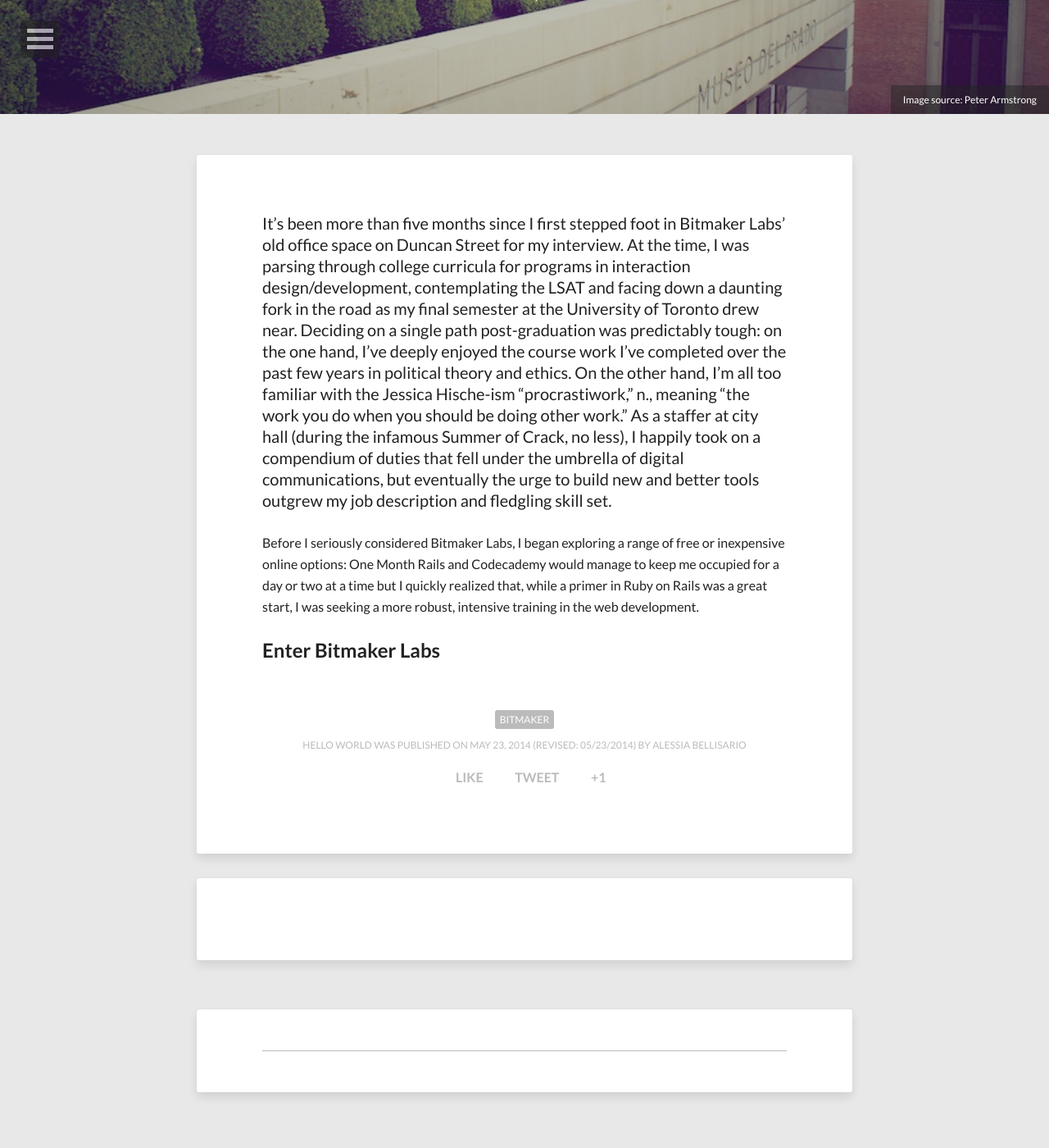
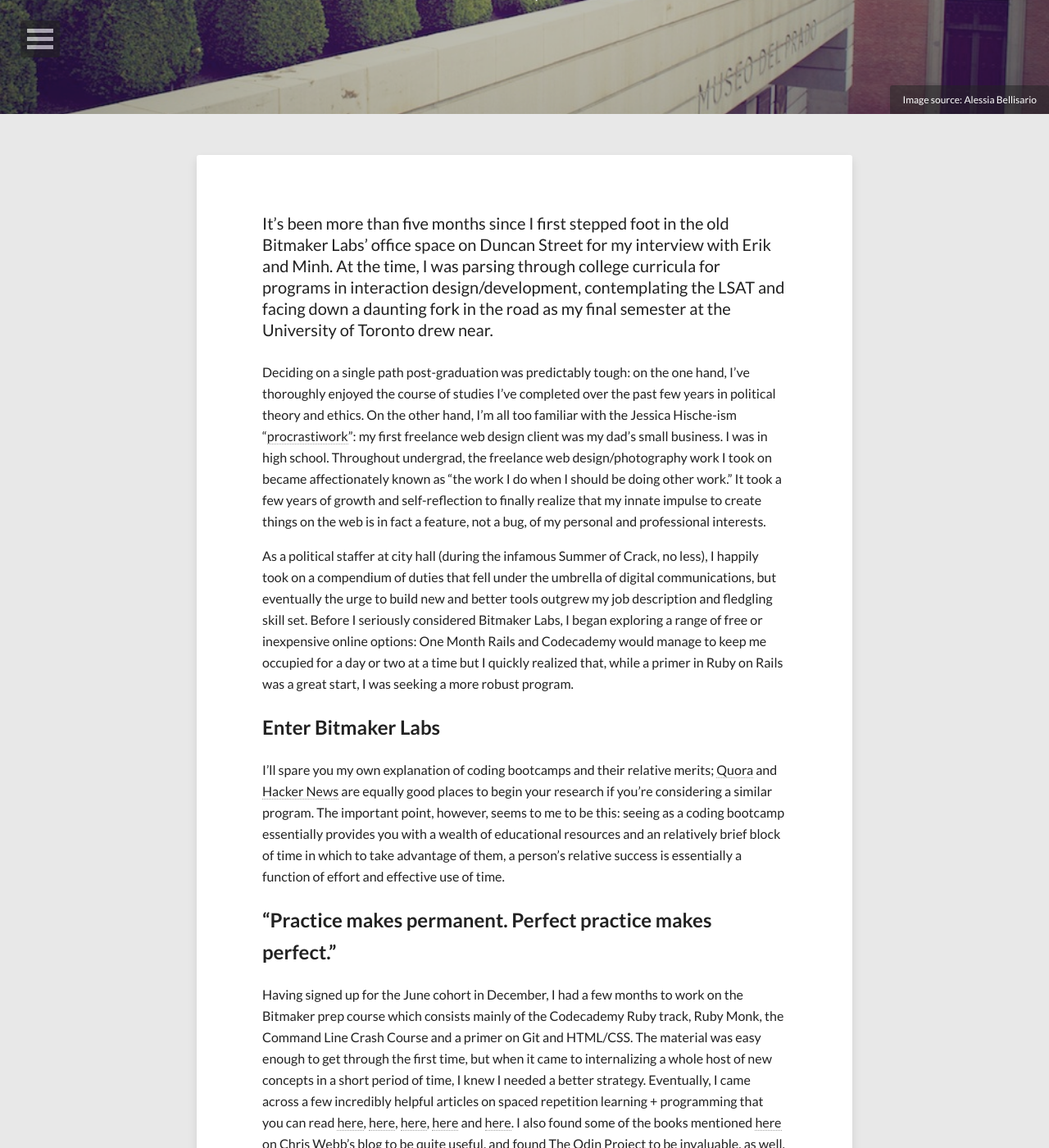
Before and after one commit to alessbell/alessbell.github.io-archive, a Jekyll site: the page built from _posts/2014-05-23-first-post.md, in a window 1280 px wide and 1400 px high, scrolled down 261 px. Shown: the whole window at 82% size. Built offline with Jekyll 4.4.1, drawn with Linux system fonts in a browser that asks for light colours; nearby versions of some CDN libraries; comment, search, counter and statistics services are not loaded; some of the changed text lies outside the part shown.

Commit message:
A few updates

```diff
--- a/_posts/2014-05-23-first-post.md
+++ b/_posts/2014-05-23-first-post.md
@@ -1,19 +1,36 @@
 ---
 layout: post
 title: "Hello World"
-description: "Custom written post descriptions are the way to go... if you're not lazy."
+description: "A blog post of firsts."
 tags: [Bitmaker]
 modified: 2014-05-23
 image:
   feature: 20.jpg
-  credit: Peter Armstrong
-  creditlink: https://leanpub.com/programmingforkids/read
+  credit: Alessia Bellisario
+  creditlink: https://www.flickr.com/photos/alessbell/13704616463/
 comments: true
 share: true
 ---
 
-It's been more than five months since I first stepped foot in Bitmaker Labs' old office space on Duncan Street for my interview. At the time, I was parsing through college curricula for programs in interaction design/development, contemplating the LSAT and facing down a daunting fork in the road as my final semester at the University of Toronto drew near. Deciding on a single path post-graduation was predictably tough: on the one hand, I've deeply enjoyed the course work I've completed over the past few years in political theory and ethics. On the other hand, I'm all too familiar with the Jessica Hische-ism "procrastiwork," n., meaning "the work you do when you should be doing other work." As a staffer at city hall (during the infamous Summer of Crack, no less), I happily took on a compendium of duties that fell under the umbrella of digital communications, but eventually the urge to build new and better tools outgrew my job description and fledgling skill set.
+It's been more than five months since I first stepped foot in the old Bitmaker Labs' office space on Duncan Street for my interview with Erik and Minh. At the time, I was parsing through college curricula for programs in interaction design/development, contemplating the LSAT and facing down a daunting fork in the road as my final semester at the University of Toronto drew near.
 
-Before I seriously considered Bitmaker Labs, I began exploring a range of free or inexpensive online options: One Month Rails and Codecademy would manage to keep me occupied for a day or two at a time but I quickly realized that, while a primer in Ruby on Rails was a great start, I was seeking a more robust, intensive training in the web development.
+Deciding on a single path post-graduation was predictably tough: on the one hand, I've thoroughly enjoyed the course of studies I've completed over the past few years in political theory and ethics. On the other hand, I'm all too familiar with the Jessica Hische-ism "[procrastiwork](http://jessicahische.is/aprocrastiworker)": my first freelance web design client was my dad's small business. I was in high school. Throughout undergrad, the freelance web design/photography work I took on became affectionately known as "the work I do when I should be doing other work." It took a few years of growth and self-reflection to finally realize that my innate impulse to create things on the web is in fact a feature, not a bug, of my personal and professional interests.
+
+As a political staffer at city hall (during the infamous Summer of Crack, no less), I happily took on a compendium of duties that fell under the umbrella of digital communications, but eventually the urge to build new and better tools outgrew my job description and fledgling skill set. Before I seriously considered Bitmaker Labs, I began exploring a range of free or inexpensive online options: One Month Rails and Codecademy would manage to keep me occupied for a day or two at a time but I quickly realized that, while a primer in Ruby on Rails was a great start, I was seeking a more robust program.
 
 ## Enter Bitmaker Labs
+
+I'll spare you my own explanation of coding bootcamps and their relative merits; [Quora](http://www.quora.com/Programming-Bootcamps/Are-programming-boot-camps-worth-it) and [Hacker News](http://eewang.github.io/blog/2013/10/17/are-dev-bootcamps-a-scam-an-alums-perspective/) are equally good places to begin your research if you're considering a similar program. The important point, however, seems to me to be this: seeing as a coding bootcamp essentially provides you with a wealth of educational resources and an relatively brief block of time in which to take advantage of them, a person's relative success is essentially a function of effort and effective use of time.
+
+## "Practice makes permanent. Perfect practice makes perfect."
+
+Having signed up for the June cohort in December, I had a few months to work on the Bitmaker prep course which consists mainly of the Codecademy Ruby track, Ruby Monk, the Command Line Crash Course and a primer on Git and HTML/CSS. The material was easy enough to get through the first time, but when it came to internalizing a whole host of new concepts in a short period of time, I knew I needed a better strategy. Eventually, I came across a few incredibly helpful articles on spaced repetition learning + programming that you can read [here](https://medium.com/medium-redef/5481606b087a), [here](http://sivers.org/srs), [here](http://www.supermemo.com/articles/20rules.htm), [here](http://www.jackkinsella.ie/2011/12/05/janki-method.html) and [here](http://www.supermemo.com/articles/20rules.htm). I also found some of the books mentioned [here on Chris Webb's blog](http://blog.mediumequalsmessage.com/6-best-learning-ruby-books) to be quite useful, and found [The Odin Project](http://www.theodinproject.com/) to be invaluable, as well.
+
+Most of the articles on spaced repetition learning mentioned above refer to a free flash card program called Anki to reinforce concepts/improve retention. Using the a few lists of questions I came across on The Odin Project, I made a few decks of flash cards on:
+
+- Arrays
+- Hashes
+- Numbers
+- Strings
+
+You can download Anki here and my flash card files above. Which resources do you find particularly helpful? Drop me a line at bellisario.alessia@gmail.com or @alessbell :) Happy programming!
```
Also changed, not shown: 4 other files.
